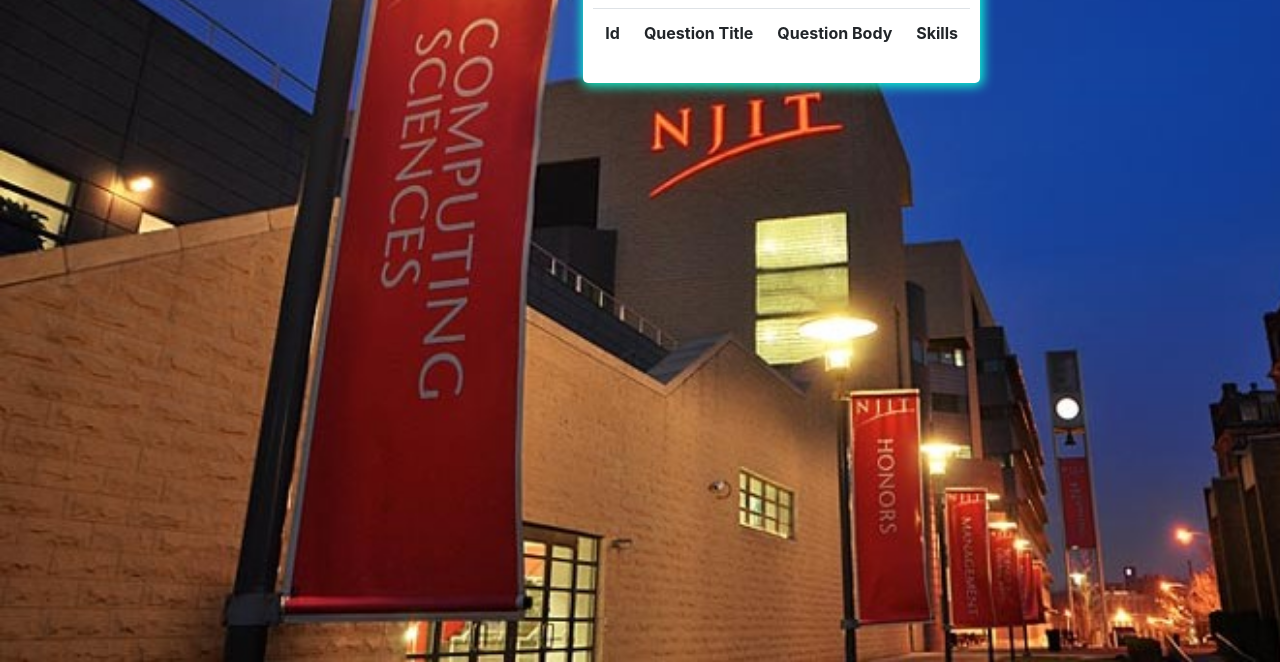
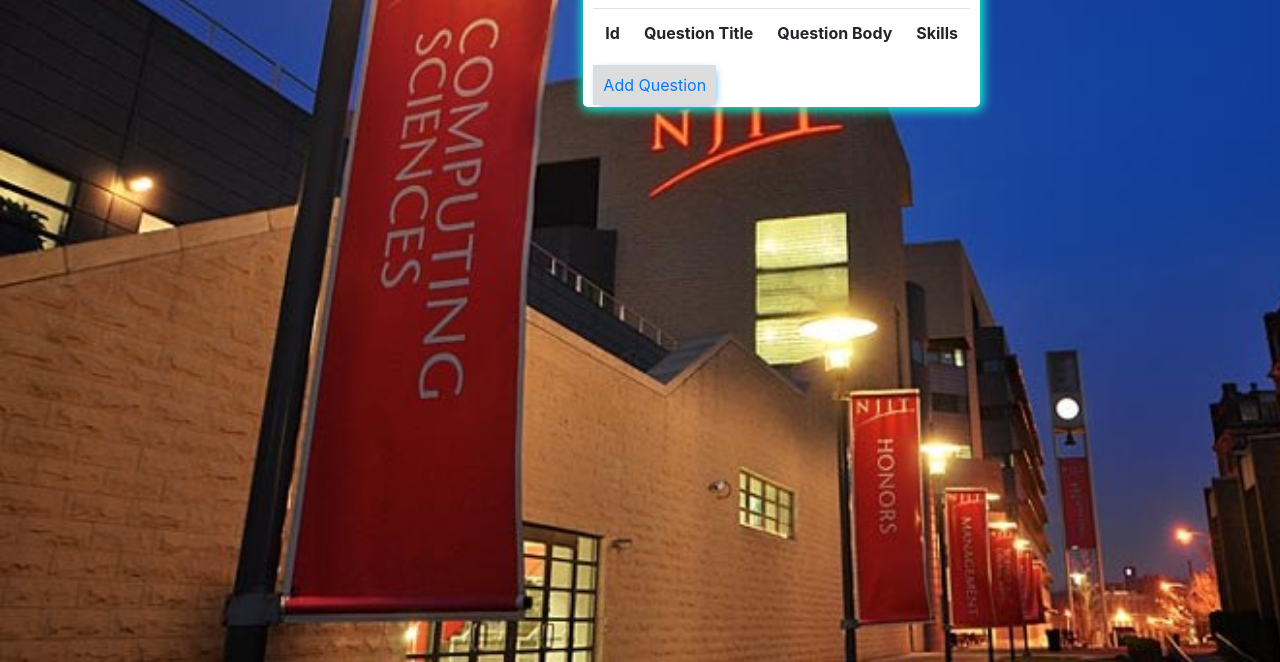
Before and after one commit to NJSal/is218p3_complete, a PHP site: template views/display_questions.php in a window 1280 px wide. Shown: the part 138-800 px from the top of the page. Run offline with PHP 8.4, Linux system fonts and the light colour scheme; the template is opened without the code that fills it, so the values that code supplies are empty.

Commit message:
fix: fixed the add question button

```diff
--- a/css/main.css
+++ b/css/main.css
@@ -61,10 +61,10 @@ button2{
     height: auto;
     top: 3vh;
     padding: 10px;
-    position : absolute;
+    position : page;
     background: #DDDDDD;
     text-align:center;
-    right: calc(100% - 585px);
+    /*right: calc(100% - 585px);*/
 
     -webkit-box-shadow: 2px 2px 10px -4px rgba(0,145,255,1);
     -moz-box-shadow: 2px 2px 10px -4px rgba(0,145,255,1);
--- a/views/display_questions.php
+++ b/views/display_questions.php
@@ -33,10 +33,15 @@
                     <input type="submit" value="Delete">
                 </form></td>
         </tr>
+        <!--
         <button2>
             <a href = ".?action=display_question_form&userId=<?php echo $userId ?>">Add Question</a>
         </button2>
+        -->
     <?php endforeach; ?>
 </table>
+    <button2>
+        <a href = ".?action=display_question_form&userId=<?php echo $userId ?>">Add Question</a>
+    </button2>
 </div>
 <?php include ('views/abstract-views/footer.php'); ?>
```
